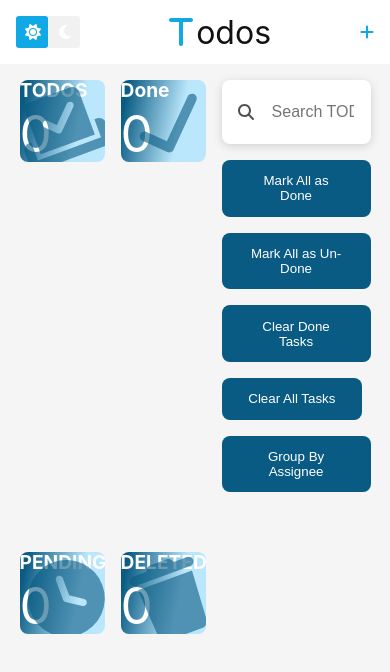
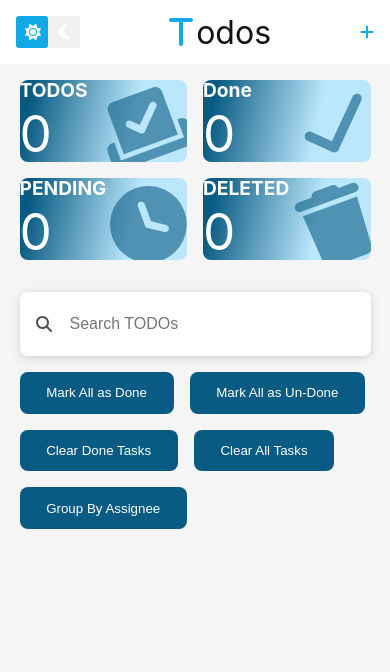
Before and after one commit to AhmadEleiwa/TodoListReact, a React (Create React App) app: page / in a window 390 px wide. Shown: the top 672 px of the page. Built offline with nearby package versions, Linux system fonts and the light colour scheme.

Commit message:
Working on responsive  in Boxes

```diff
--- a/src/pages/home.js
+++ b/src/pages/home.js
@@ -9,7 +9,7 @@ import Container from "../shared/Container"
 import ControlButtons from "../shared/ControlButtons"
 import Statsics from "../shared/Statisics"
 import SearchField from "../shared/SearchField"
-
+import './style.css'
 const HomePage = props => {
     const [dataLocal, setDataLocal] = useState(load('data'))
     const [stat, setStat] = useState(load('stat'))
@@ -45,9 +45,9 @@ const HomePage = props => {
     }}>
         <Header />
         <Container>
-            <div style={{ width: '90%',display:'flex', margin:'0 auto' , gap:'1em', justifyContent:'center'}}>
+            <div className="box">
                 <Statsics />
-                <div style={{width:'80%'}}>
+                <div className="body">
                     <SearchField />
                     <ControlButtons />
                     <TaskList />
--- /dev/null
+++ b/src/pages/style.css
@@ -0,0 +1,20 @@
+.box{
+    width: 100%;
+    display: flex;
+    margin: 0 auto;
+    gap: 1em;
+    justify-content:center ;
+
+}
+.box .body{
+    width: 80%;
+}
+@media screen and (max-width:390px) {
+    .box{
+        width: 90%;
+        flex-direction: column;
+    }
+    .box .body{
+        width: 100%;
+    }
+}
```
